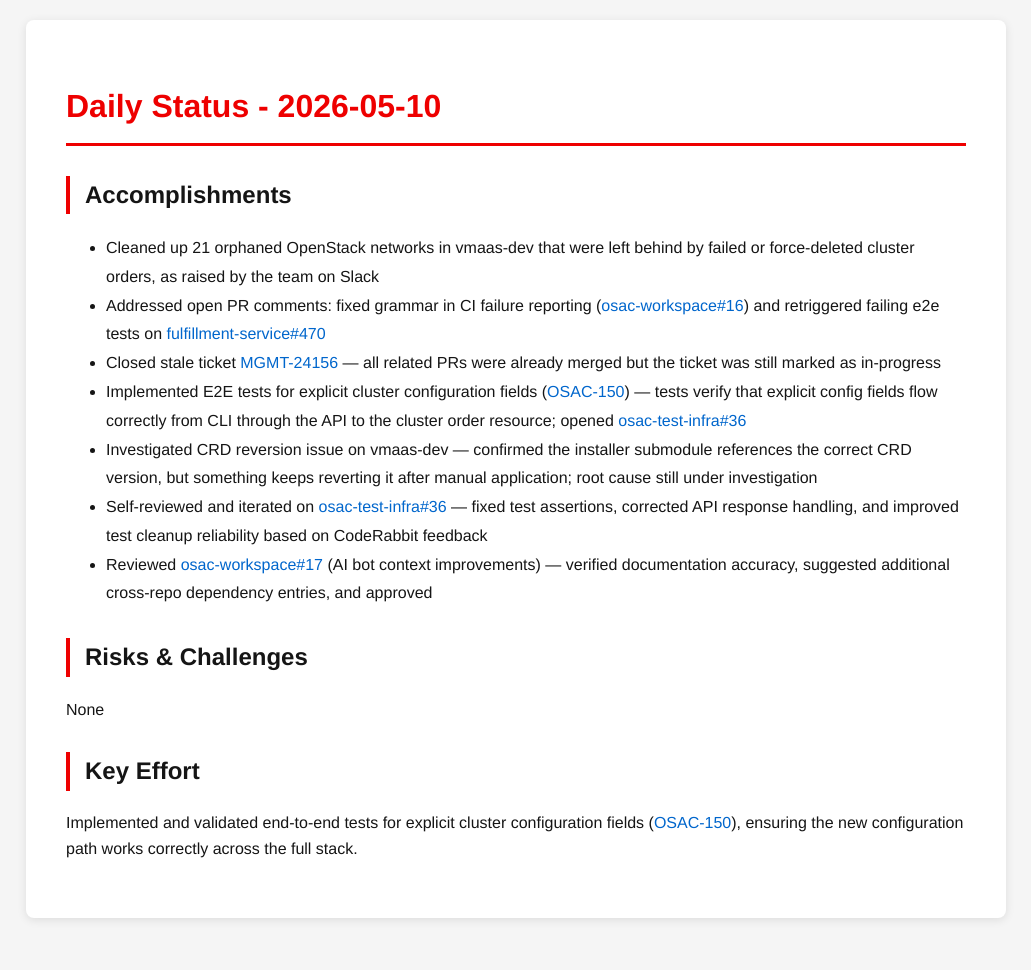
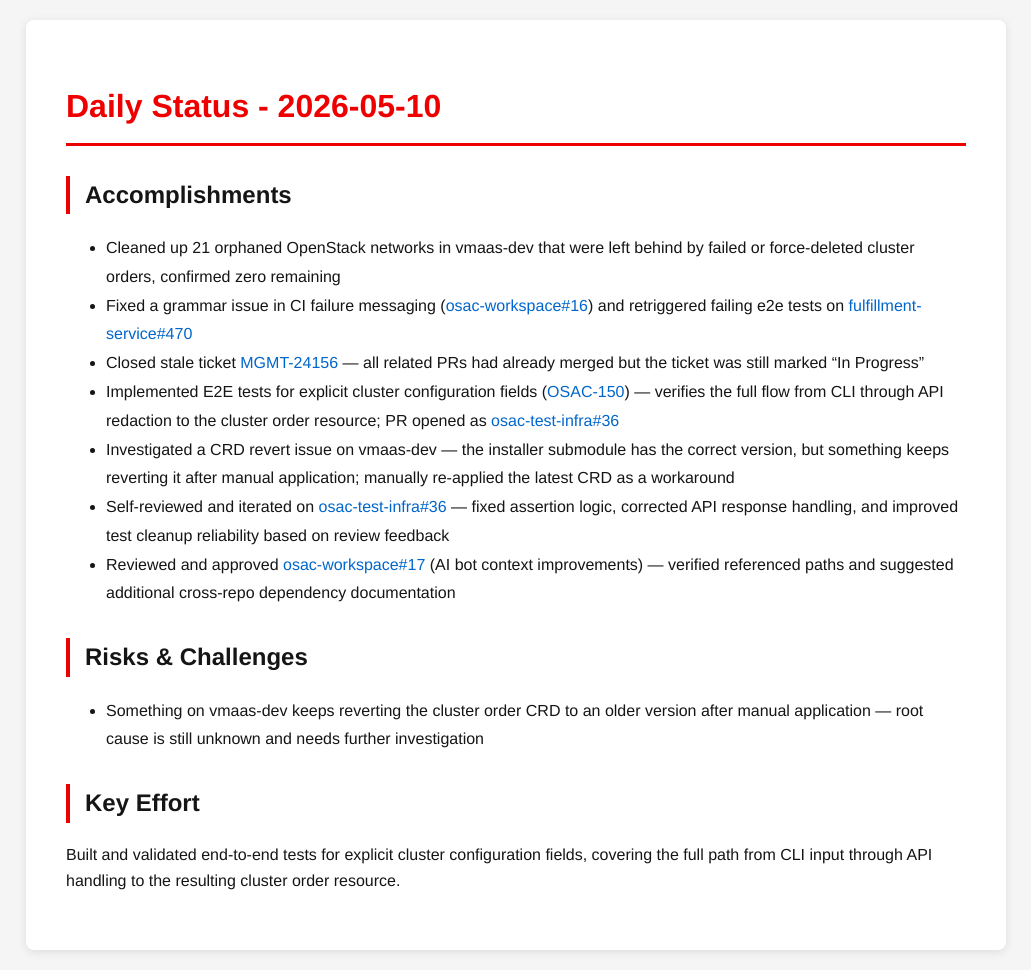
Before and after one commit to tzvatot/daily-status, a Jekyll site: the page built from 2026-05-10.md, in a window 1280 px wide. Shown: the whole page, without its empty margins (124-1155 px from the left). Built offline with Jekyll 4.4.1, drawn with Linux system fonts in a browser that asks for light colours; before the commit the page ends 938 px from its top, so only the background shows below that.

Commit message:
Daily status update - 2026-05-10

```diff
--- a/2026-05-10.md
+++ b/2026-05-10.md
@@ -7,16 +7,16 @@
 # Daily Status - 2026-05-10
 
 ## Accomplishments
-- Cleaned up 21 orphaned OpenStack networks in vmaas-dev that were left behind by failed or force-deleted cluster orders, as raised by the team on Slack
-- Addressed open PR comments: fixed grammar in CI failure reporting ([osac-workspace#16](https://github.com/osac-project/osac-workspace/pull/16)) and retriggered failing e2e tests on [fulfillment-service#470](https://github.com/osac-project/fulfillment-service/pull/470)
-- Closed stale ticket [MGMT-24156](https://issues.redhat.com/browse/MGMT-24156) — all related PRs were already merged but the ticket was still marked as in-progress
-- Implemented E2E tests for explicit cluster configuration fields ([OSAC-150](https://redhat.atlassian.net/browse/OSAC-150)) — tests verify that explicit config fields flow correctly from CLI through the API to the cluster order resource; opened [osac-test-infra#36](https://github.com/osac-project/osac-test-infra/pull/36)
-- Investigated CRD reversion issue on vmaas-dev — confirmed the installer submodule references the correct CRD version, but something keeps reverting it after manual application; root cause still under investigation
-- Self-reviewed and iterated on [osac-test-infra#36](https://github.com/osac-project/osac-test-infra/pull/36) — fixed test assertions, corrected API response handling, and improved test cleanup reliability based on CodeRabbit feedback
-- Reviewed [osac-workspace#17](https://github.com/osac-project/osac-workspace/pull/17) (AI bot context improvements) — verified documentation accuracy, suggested additional cross-repo dependency entries, and approved
+- Cleaned up 21 orphaned OpenStack networks in vmaas-dev that were left behind by failed or force-deleted cluster orders, confirmed zero remaining
+- Fixed a grammar issue in CI failure messaging ([osac-workspace#16](https://github.com/osac-project/osac-workspace/pull/16)) and retriggered failing e2e tests on [fulfillment-service#470](https://github.com/osac-project/fulfillment-service/pull/470)
+- Closed stale ticket [MGMT-24156](https://issues.redhat.com/browse/MGMT-24156) — all related PRs had already merged but the ticket was still marked "In Progress"
+- Implemented E2E tests for explicit cluster configuration fields ([OSAC-150](https://redhat.atlassian.net/browse/OSAC-150)) — verifies the full flow from CLI through API redaction to the cluster order resource; PR opened as [osac-test-infra#36](https://github.com/osac-project/osac-test-infra/pull/36)
+- Investigated a CRD revert issue on vmaas-dev — the installer submodule has the correct version, but something keeps reverting it after manual application; manually re-applied the latest CRD as a workaround
+- Self-reviewed and iterated on [osac-test-infra#36](https://github.com/osac-project/osac-test-infra/pull/36) — fixed assertion logic, corrected API response handling, and improved test cleanup reliability based on review feedback
+- Reviewed and approved [osac-workspace#17](https://github.com/osac-project/osac-workspace/pull/17) (AI bot context improvements) — verified referenced paths and suggested additional cross-repo dependency documentation
 
 ## Risks & Challenges
-None
+- Something on vmaas-dev keeps reverting the cluster order CRD to an older version after manual application — root cause is still unknown and needs further investigation
 
 ## Key Effort
-Implemented and validated end-to-end tests for explicit cluster configuration fields ([OSAC-150](https://redhat.atlassian.net/browse/OSAC-150)), ensuring the new configuration path works correctly across the full stack.
+Built and validated end-to-end tests for explicit cluster configuration fields, covering the full path from CLI input through API handling to the resulting cluster order resource.
```
